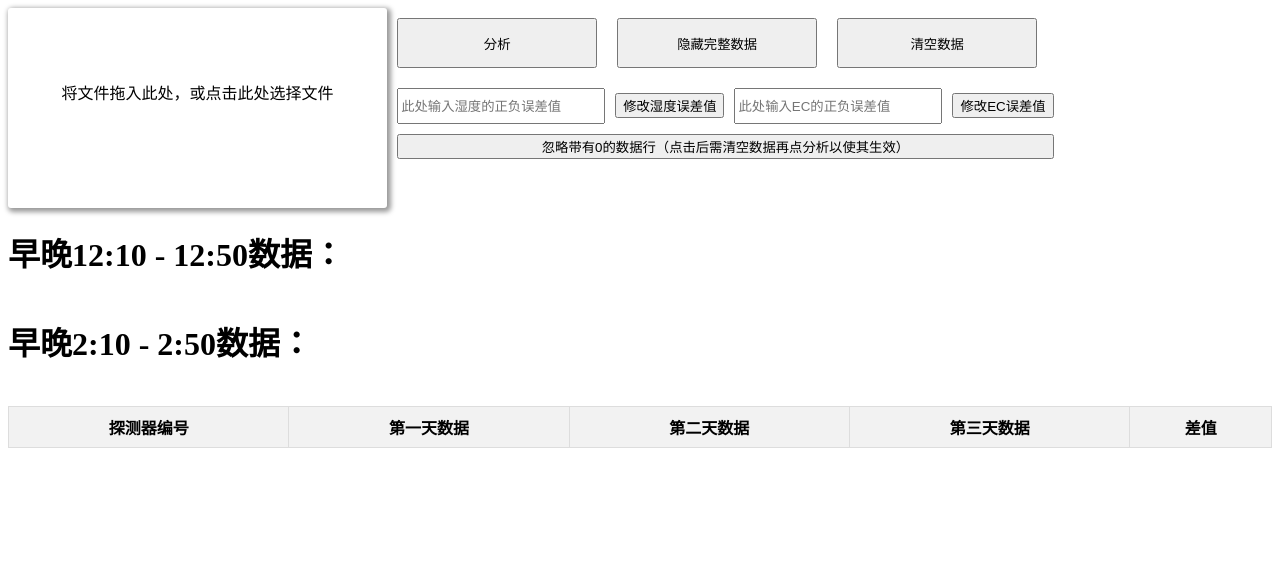
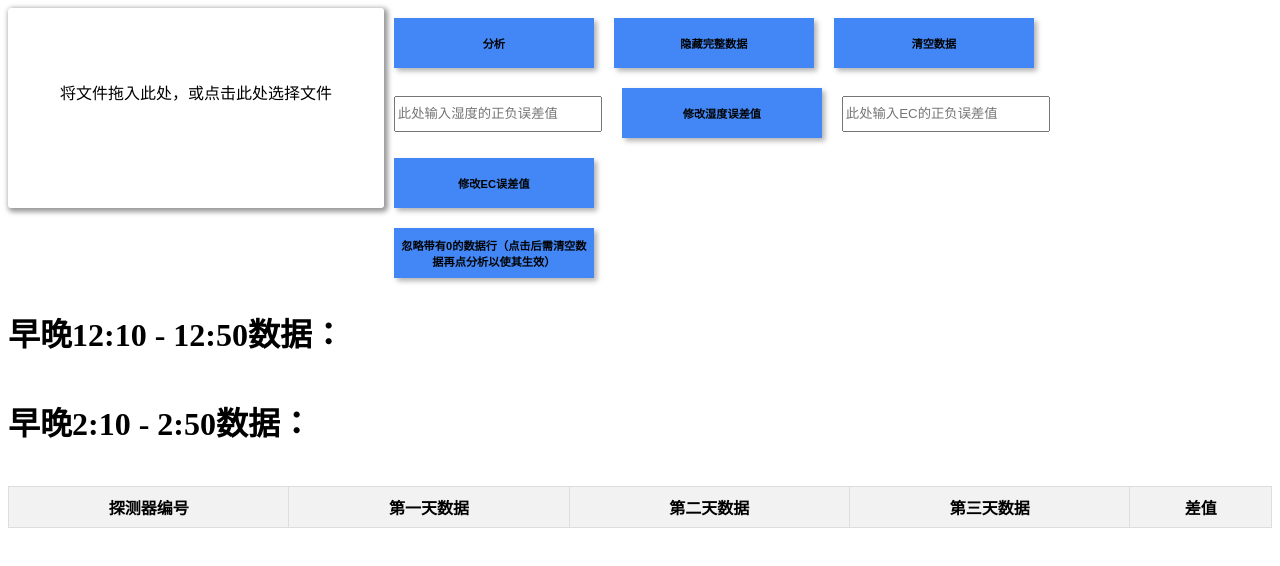
Before and after one commit to Nemo11235/csv-reader, a React (Create React App) app in the folder frontend/: page / in a window 1280 px wide. Shown: the top 566 px of the page. Built offline with nearby package versions, Linux system fonts and the light colour scheme.

Commit message:
btn color

```diff
--- a/frontend/src/App.js
+++ b/frontend/src/App.js
@@ -226,7 +226,7 @@ function App() {
               onChange={onMoistChangeClick}
               placeholder="此处输入湿度的正负误差值"
             ></input>
-            <button className="" onClick={handleChangeMoistDiff}>
+            <button className="analyze-btn" onClick={handleChangeMoistDiff}>
               修改湿度误差值
             </button>
             <input
@@ -235,7 +235,7 @@ function App() {
               onChange={onEcChangeClick}
               placeholder="此处输入EC的正负误差值"
             ></input>
-            <button className="" onClick={handleChangeEcDiff}>
+            <button className="analyze-btn" onClick={handleChangeEcDiff}>
               修改EC误差值
             </button>
           </div>
--- a/frontend/src/App.scss
+++ b/frontend/src/App.scss
@@ -24,10 +24,24 @@
   flex-direction: row;
 }
 
-.analyze-btn {
+button {
   margin: 10px;
   height: 50px;
   width: 200px;
+  border: none;
+  background-color: #4287f5;
+  box-shadow: 3px 3px 5px rgba(0, 0, 0, 0.3);
+  font-size: 70%;
+  font-weight: 700;
+}
+
+button:hover {
+  scale: 1.01;
+}
+
+button:active {
+  background-color: #166af2;
+  color: white;
 }
 
 .moist-input {
```
